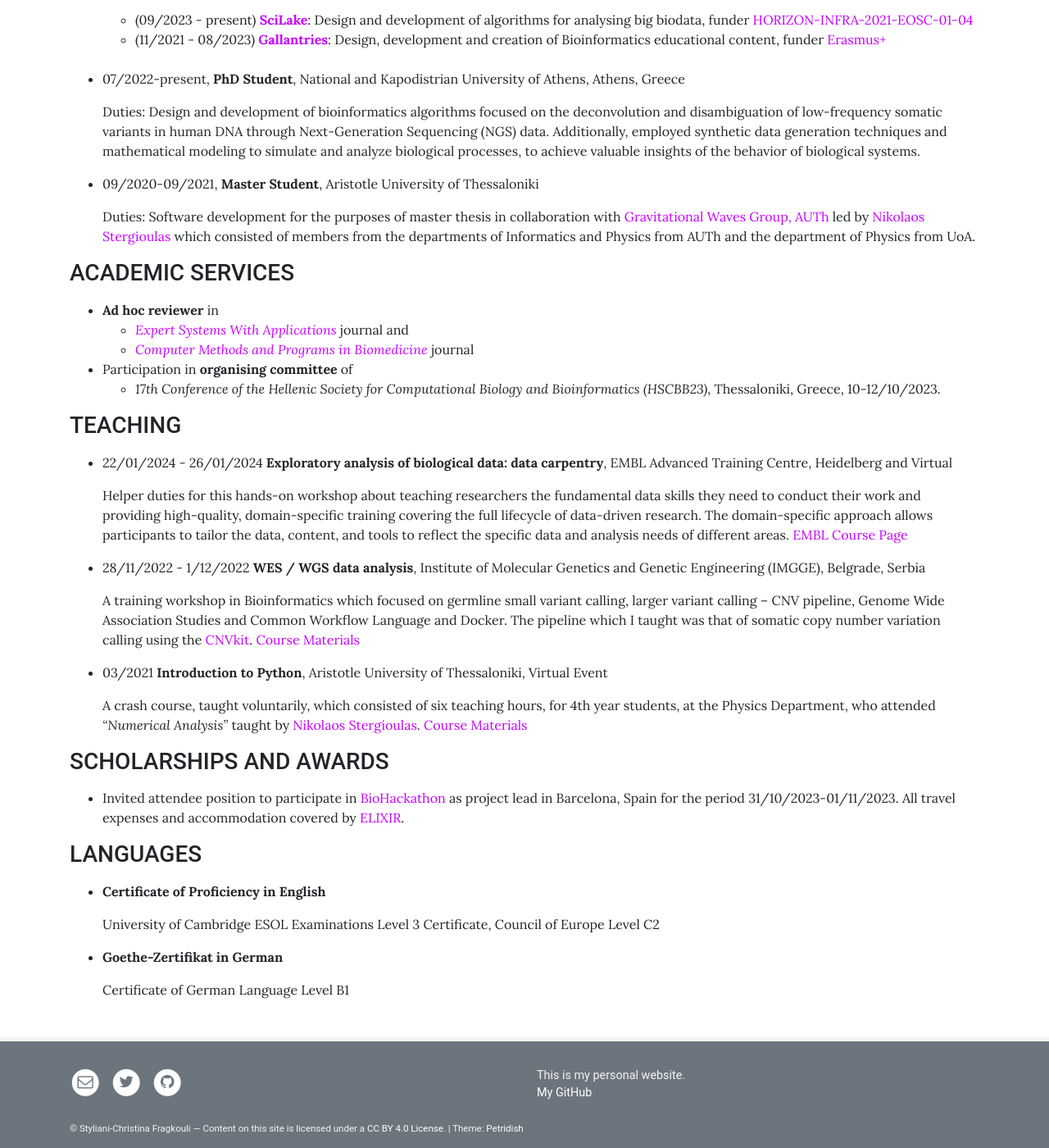
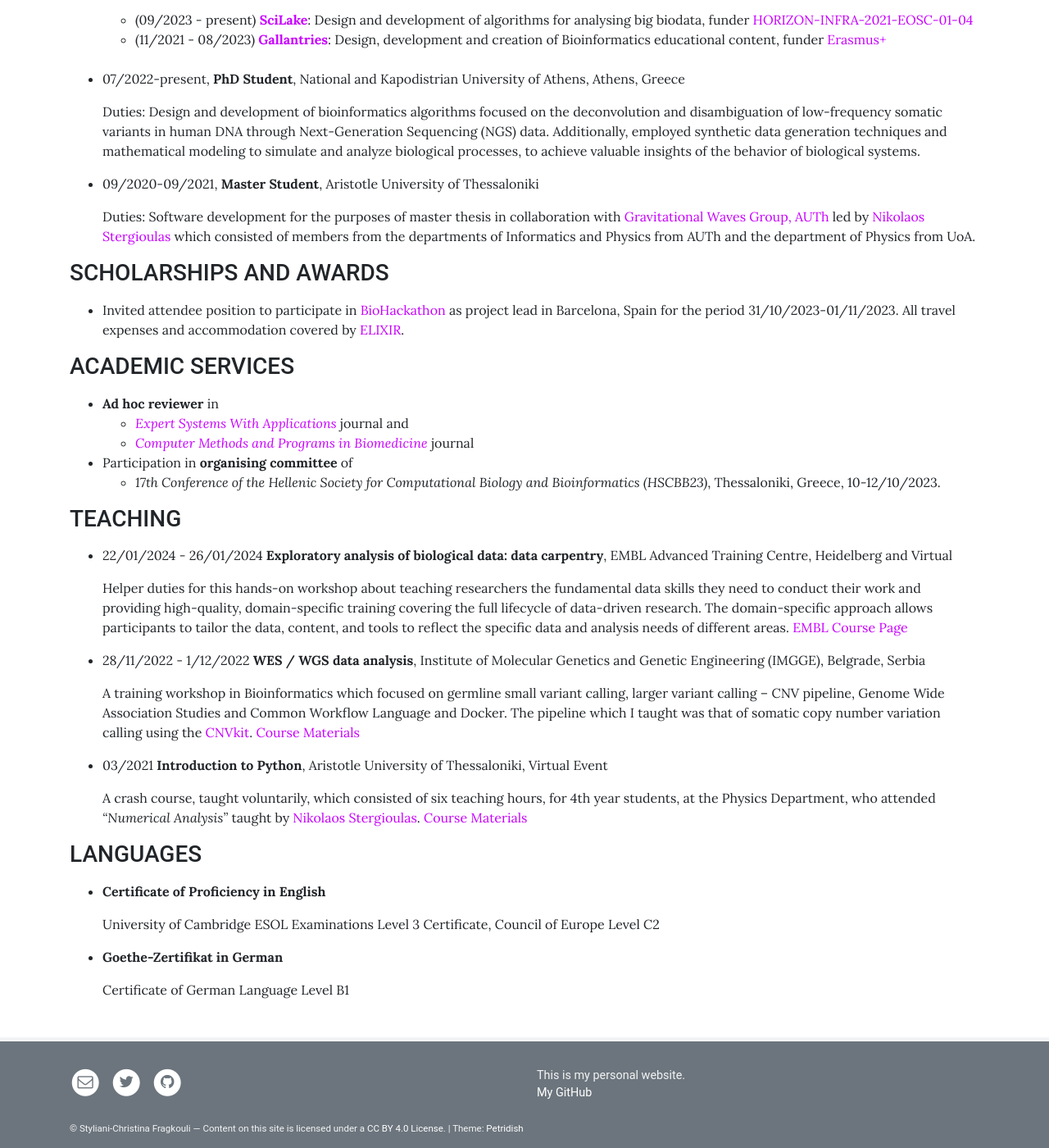
Before and after one commit to sfragkoul/sfragkoul.github.io, a Jekyll site: the page built from pages/CV.md, in a window 1280 px wide and 1400 px high, scrolled down 1011 px. Shown: the whole window at 82% size. Built offline with Jekyll 4.4.1, drawn with Linux system fonts in a browser that asks for light colours; some of the changed lines change nothing that is shown.

Commit message:
Update CV.md

```diff
--- a/pages/CV.md
+++ b/pages/CV.md
@@ -52,7 +52,10 @@ background: /assets/img/groupLogo/CV.jpg
 
    Duties: Software development for the purposes of master thesis in collaboration with [Gravitational Waves Group, AUTh](https://niksterg.github.io/gw-group/) led by [Nikolaos Stergioulas](https://scholar.google.gr/citations?user=AXlRP8EAAAAJ&hl=el) which consisted of members from the departments of Informatics and Physics from AUTh and the department of Physics from UoA.
 
+### SCHOLARSHIPS AND AWARDS
+<p style="margin-bottom:15px"></p>
 
+- Invited attendee position to participate in [BioHackathon](https://biohackathon-europe.org/) as project lead in Barcelona, Spain for the period 31/10/2023-01/11/2023. All travel expenses and accommodation covered by [ELIXIR](https://elixir-europe.org/).
 
 ### ACADEMIC SERVICES
 <p style="margin-bottom:15px"></p>
@@ -81,10 +84,6 @@ background: /assets/img/groupLogo/CV.jpg
 
    A crash course, taught voluntarily, which consisted of six teaching hours, for 4th year students, at the Physics Department, who attended *“Numerical Analysis”* taught by [Nikolaos Stergioulas](https://scholar.google.gr/citations?user=AXlRP8EAAAAJ&hl=el). [Course Materials](https://github.com/sfragkoul/Python_Intro)
 
-### SCHOLARSHIPS AND AWARDS
-<p style="margin-bottom:15px"></p>
-
-- Invited attendee position to participate in [BioHackathon](https://biohackathon-europe.org/) as project lead in Barcelona, Spain for the period 31/10/2023-01/11/2023. All travel expenses and accommodation covered by [ELIXIR](https://elixir-europe.org/).
 
 ### LANGUAGES
 <p style="margin-bottom:15px"></p>
```
